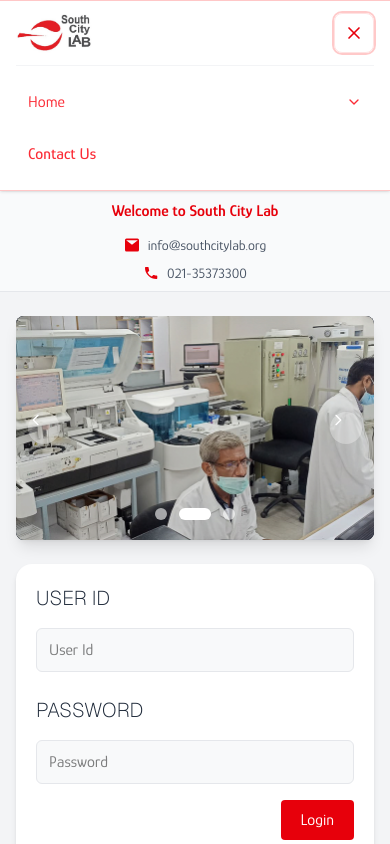
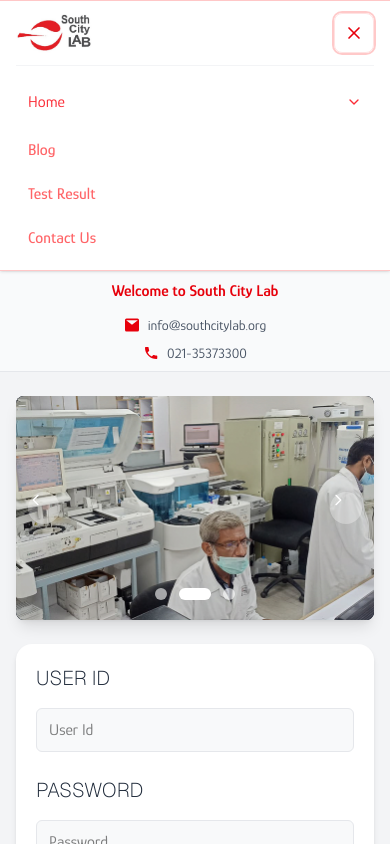
Before and after one commit to HamzaMumtaz2012/South-City-Lab, a Next.js app: page / in a window 390 px wide. Both pictures are taken after a click on the button 354 px from the left and 33 px from the top of the page. Shown: the top 844 px of the page. Built offline with nearby package versions, Linux system fonts and the light colour scheme.

Commit message:
final project

```diff
--- a/Components/Navbar.jsx
+++ b/Components/Navbar.jsx
@@ -80,7 +80,9 @@ const Navbar = () => {
                     </ul>
                   )}
                 </li>
-                <li><a href="#contact" onClick={() => setMenuOpen(false)} className="block rounded-lg px-3 py-3 font-medium transition-colors hover:bg-red-50 hover:text-red-600">Contact Us</a></li>
+                   <li><a href="/blogs" className="block rounded-lg px-3 py-2 font-medium text-red-400 transition-colors hover:bg-red-50 hover:text-red-600">Blog</a></li>
+              <li><a href="/testResult" className="block rounded-lg px-3 py-2 font-medium text-red-400 transition-colors hover:bg-red-50 hover:text-red-600">Test Result</a></li>
+              <li><a href="/contact" className="block rounded-lg px-3 py-2 font-medium text-red-400 transition-colors hover:bg-red-50 hover:text-red-600">Contact Us</a></li>
               </ul>
             </div>
           )}
```
